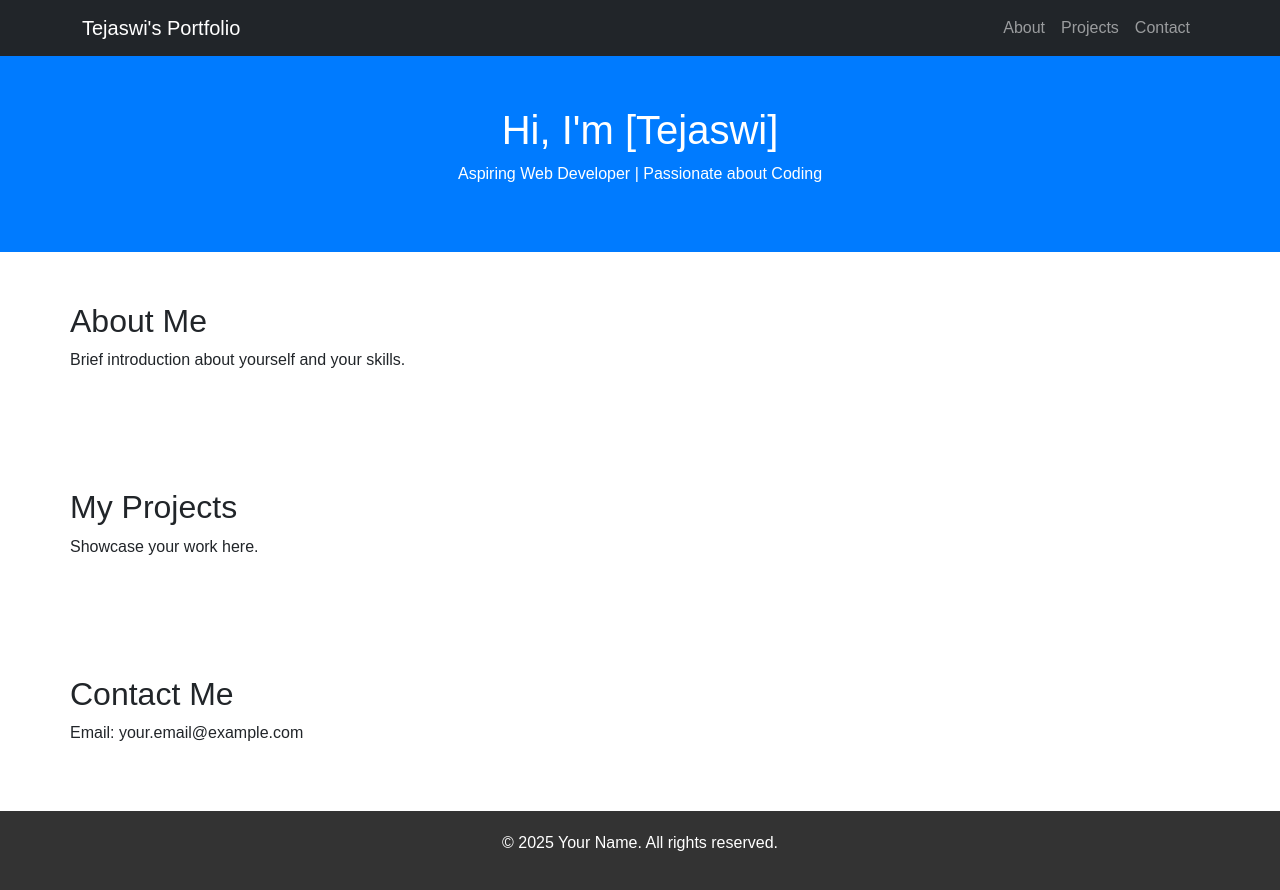
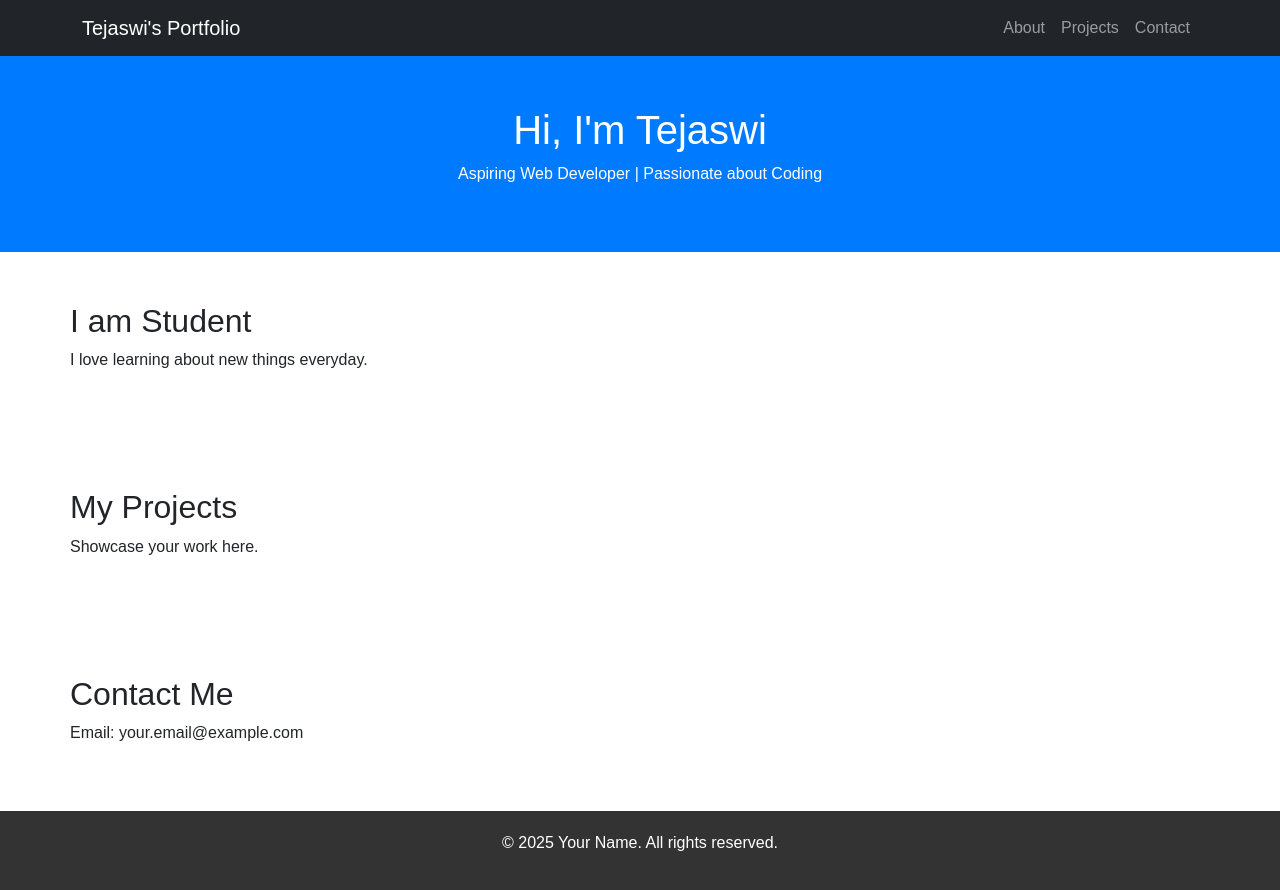
Before and after one commit to tejaswi-challa/my-portfolio, a plain HTML site: page index.html in a window 1280 px wide. Drawn offline with nearby package versions, Linux system fonts and the light colour scheme.

Commit message:
Updated portfolio details

```diff
--- a/index.html
+++ b/index.html
@@ -32,14 +32,14 @@
 
     <!-- Hero Section -->
     <div class="hero">
-        <h1>Hi, I'm [Tejaswi]</h1>
+        <h1>Hi, I'm Tejaswi</h1>
         <p>Aspiring Web Developer | Passionate about Coding</p>
     </div>
 
     <!-- About Section -->
     <section id="about" class="container section">
-        <h2>About Me</h2>
-        <p>Brief introduction about yourself and your skills.</p>
+        <h2>I am Student </h2>
+        <p>I love learning about new things everyday.</p>
     </section>
 
     <!-- Projects Section -->
```
